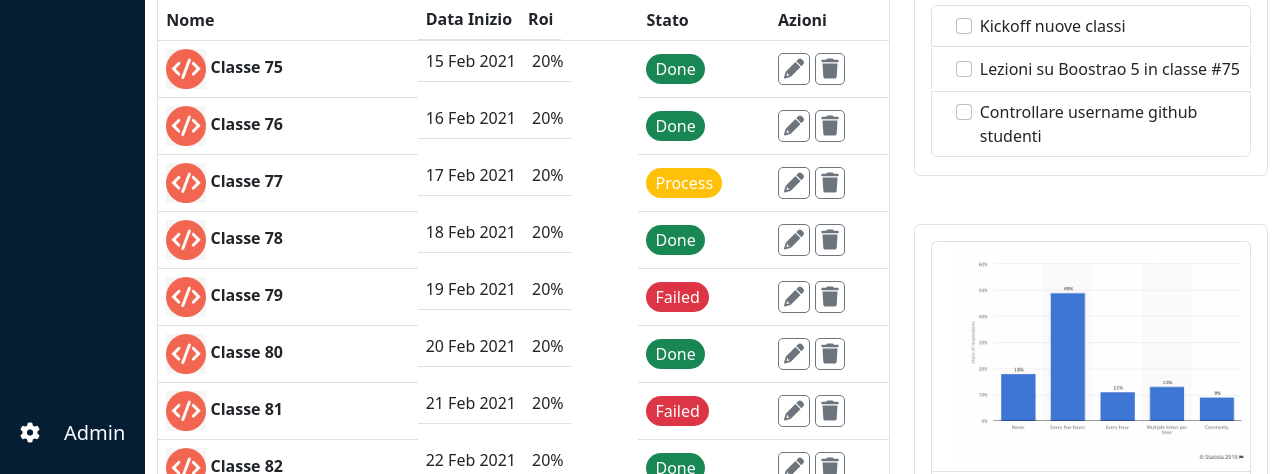
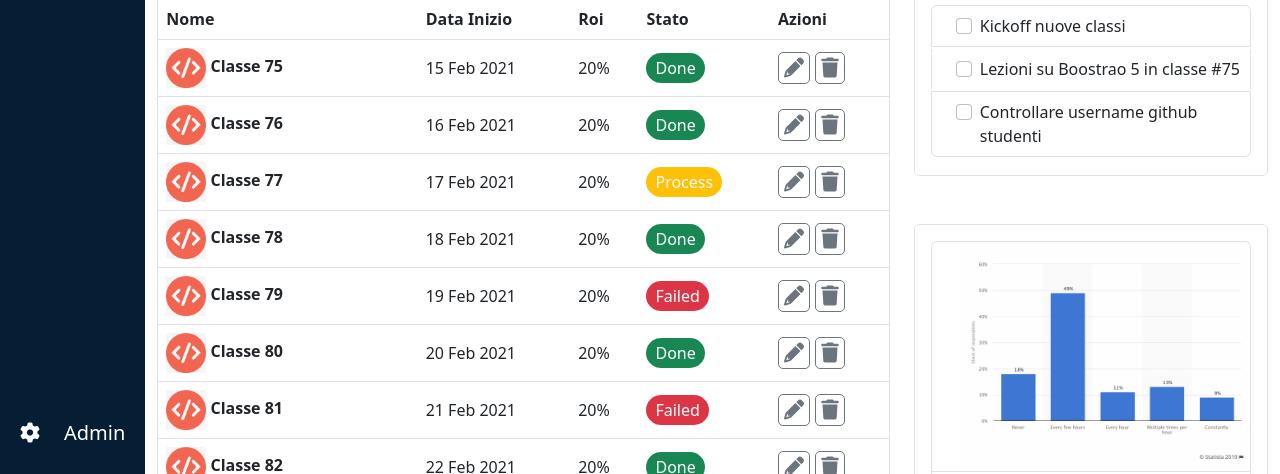
Before and after one commit to AndreaRaguso/html-css-bootstrap-dashboard, a plain HTML site: page index.html in a window 1280 px wide. Shown: the part 326-800 px from the top of the page. Drawn offline with nearby package versions, Linux system fonts and the light colour scheme.

Commit message:
Esercizio finito

```diff
--- a/css/style.css
+++ b/css/style.css
@@ -76,6 +76,10 @@ nav,
     padding: 10px 0;
 }
 
+.offcanvas, .offcanvas-lg, .offcanvas-md, .offcanvas-sm, .offcanvas-xl, .offcanvas-xxl {
+    --bs-offcanvas-width: 1000px;
+}
+
 
 /* SCROLLBAR */
 
--- a/index.html
+++ b/index.html
@@ -104,7 +104,7 @@
                                 <div class="fs-1">125</div>
                             </div>
 
-                            <div class="col-12 order-1 col-lg-2 order-lg-3">
+                            <div class="col-12 order-1 col-lg-2 order-lg-3 py-2">
                                 <span class="align-middle">Nuovo Studente</span>
                                 <button class="fs-2 align-middle px-3 btn btn-primary" type="button" data-bs-toggle="offcanvas" data-bs-target="#offcanvasRight" aria-controls="offcanvasRight">
                                     <i class="fa-regular fa-square-plus"></i>
@@ -119,14 +119,14 @@
                                             <div class="fs-4 fw-bold">Inserisci un nuovo studente</div>
                                             <div class="col-md-6 position-relative">
                                               <label for="validationTooltip01" class="form-label">Nome</label>
-                                              <input type="text" class="form-control" id="validationTooltip01" value="Mark" required>
+                                              <input type="text" class="form-control" id="validationTooltip01" placeholder="Mario" value="" required>
                                               <div class="valid-tooltip">
                                                 Looks good!
                                               </div>
                                             </div>
                                             <div class="col-md-6 position-relative">
                                               <label for="validationTooltip02" class="form-label">Cognome</label>
-                                              <input type="text" class="form-control" id="validationTooltip02" value="Otto" required>
+                                              <input type="text" class="form-control" id="validationTooltip02" placeholder="Rossi" value="" required>
                                               <div class="valid-tooltip">
                                                 Looks good!
                                               </div>
@@ -215,8 +215,8 @@
                                         <thead>
                                           <tr class="text-start">
                                             <th scope="col">Nome</th>
-                                            <th class="d-none d-md-inline-block d-lg-inline-block " scope="col">Data Inizio</th>
-                                            <th class="d-none d-md-inline-block d-lg-inline-block " scope="col">Roi</th>
+                                            <th class="d-none d-md-table-cell d-lg-table-cell" scope="col">Data Inizio</th>
+                                            <th class="d-none d-md-table-cell d-lg-table-cell" scope="col">Roi</th>
                                             <th scope="col">Stato</th>
                                             <th scope="col">Azioni</th>
                                         </tr>
@@ -229,8 +229,8 @@
                                                     <span class="pe-5">Classe 75</span>
                                                 </div>
                                             </th>
-                                            <td class="d-none d-md-inline-block d-lg-inline-block " >15 Feb 2021</td>
-                                            <td class="d-none d-md-inline-block d-lg-inline-block " >20%</td>
+                                            <td class="d-none d-md-table-cell d-lg-table-cell" >15 Feb 2021</td>
+                                            <td class="d-none d-md-table-cell d-lg-table-cell" >20%</td>
                                             <td>
                                                 <span class="buttons btn-done">Done</span>
                                             </td>
@@ -246,8 +246,8 @@
                                                     <span class="pe-5">Classe 76</span>
                                                 </div>
                                             </th>
-                                            <td class="d-none d-md-inline-block d-lg-inline-block " >16 Feb 2021</td>
-                                            <td class="d-none d-md-inline-block d-lg-inline-block " >20%</td>
+                                            <td class="d-none d-md-table-cell d-lg-table-cell" >16 Feb 2021</td>
+                                            <td class="d-none d-md-table-cell d-lg-table-cell" >20%</td>
                                             <td>
                                                 <span class="buttons btn-done">Done</span>
                                             </td>
@@ -263,8 +263,8 @@
                                                     <span class="pe-5">Classe 77</span>
                                                 </div>
                                             </th>
-                                            <td class="d-none d-md-inline-block d-lg-inline-block " >17 Feb 2021</td>
-                                            <td class="d-none d-md-inline-block d-lg-inline-block " >20%</td>
+                                            <td class="d-none d-md-table-cell d-lg-table-cell" >17 Feb 2021</td>
+                                            <td class="d-none d-md-table-cell d-lg-table-cell" >20%</td>
                                             <td>
                                                 <span class="buttons btn-process">Process</span>
                                             </td>
@@ -280,8 +280,8 @@
                                                     <span class="pe-5">Classe 78</span>
                                                 </div>
                                             </th>
-                                            <td class="d-none d-md-inline-block d-lg-inline-block " >18 Feb 2021</td>
-                                            <td class="d-none d-md-inline-block d-lg-inline-block " >20%</td>
+                                            <td class="d-none d-md-table-cell d-lg-table-cell" >18 Feb 2021</td>
+                                            <td class="d-none d-md-table-cell d-lg-table-cell" >20%</td>
                                             <td>
                                                 <span class="buttons btn-done">Done</span>
                                             </td>
@@ -297,8 +297,8 @@
                                                     <span class="pe-5">Classe 79</span>
                                                 </div>
                                             </th>
-                                            <td class="d-none d-md-inline-block d-lg-inline-block " >19 Feb 2021</td>
-                                            <td class="d-none d-md-inline-block d-lg-inline-block " >20%</td>
+                                            <td class="d-none d-md-table-cell d-lg-table-cell" >19 Feb 2021</td>
+                                            <td class="d-none d-md-table-cell d-lg-table-cell" >20%</td>
                                             <td>
                                                 <span class="buttons btn-fail">Failed</span>
                                             </td>
@@ -314,8 +314,8 @@
                                                     <span class="pe-5">Classe 80</span>
                                                 </div>
                                             </th>
-                                            <td class="d-none d-md-inline-block d-lg-inline-block " >20 Feb 2021</td>
-                                            <td class="d-none d-md-inline-block d-lg-inline-block " >20%</td>
+                                            <td class="d-none d-md-table-cell d-lg-table-cell" >20 Feb 2021</td>
+                                            <td class="d-none d-md-table-cell d-lg-table-cell" >20%</td>
                                             <td>
                                                 <span class="buttons btn-done">Done</span>
                                             </td>
@@ -331,8 +331,8 @@
                                                     <span class="pe-5">Classe 81</span>
                                                 </div>
                                             </th>
-                                            <td class="d-none d-md-inline-block d-lg-inline-block " >21 Feb 2021</td>
-                                            <td class="d-none d-md-inline-block d-lg-inline-block " >20%</td>
+                                            <td class="d-none d-md-table-cell d-lg-table-cell" >21 Feb 2021</td>
+                                            <td class="d-none d-md-table-cell d-lg-table-cell" >20%</td>
                                             <td>
                                                 <span class="buttons btn-fail">Failed</span>
                                             </td>
@@ -348,8 +348,8 @@
                                                     <span class="pe-5">Classe 82</span>
                                                 </div>
                                             </th>
-                                            <td class="d-none d-md-inline-block d-lg-inline-block " >22 Feb 2021</td>
-                                            <td class="d-none d-md-inline-block d-lg-inline-block " >20%</td>
+                                            <td class="d-none d-md-table-cell d-lg-table-cell" >22 Feb 2021</td>
+                                            <td class="d-none d-md-table-cell d-lg-table-cell" >20%</td>
                                             <td>
                                                 <span class="buttons btn-done">Done</span>
                                             </td>
@@ -363,7 +363,7 @@
                                   </div>
                                   <div class="accordion py-3" id="accordionExample">
                                     <div class="accordion-item">
-                                      <div class="text-dark fs-2 border rounded bg-light px-3 text-start">F.A.Q.</div>
+                                      <div class="text-dark fs-2 border rounded-top bg-light px-3 text-start">F.A.Q.</div>
                                       <h2 class="accordion-header" id="headingTwo">
                                         <button class="accordion-button collapsed" type="button" data-bs-toggle="collapse" data-bs-target="#collapseTwo" aria-expanded="false" aria-controls="collapseTwo">
                                           Come posso accedere alle informazioni del mio account?
```
